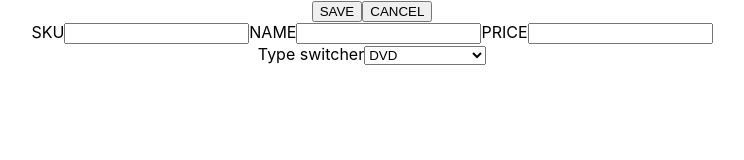
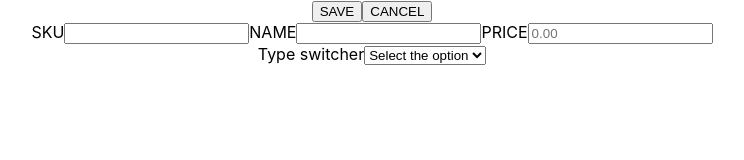
Before and after one commit to Wonderband/scandireact, a React (Create React App) app: page /add-product in a window 1280 px wide. Shown: the top 160 px of the page, without its empty margins (268-1012 px from the left). Built offline with nearby package versions, Linux system fonts and the light colour scheme.

Commit message:
validation done

```diff
--- a/package.json
+++ b/package.json
@@ -17,7 +17,8 @@
     "react-router-dom": "^6.8.1",
     "react-scripts": "5.0.1",
     "react-toastify": "^9.1.1",
-    "web-vitals": "^2.1.4"
+    "web-vitals": "^2.1.4",
+    "yup": "^1.0.0"
   },
   "scripts": {
     "start": "react-scripts start",
--- a/src/components/AddProduct/AddProduct.jsx
+++ b/src/components/AddProduct/AddProduct.jsx
@@ -1,4 +1,4 @@
-import { Field, Form, Formik } from "formik";
+import { ErrorMessage, Field, Form, Formik } from "formik";
 import { useEffect, useState } from "react";
 import { ThreeDots } from "react-loader-spinner";
 import { useDispatch, useSelector } from "react-redux";
@@ -7,6 +7,7 @@ import { toast } from "react-toastify";
 import { JointClass } from "../../classes/product";
 import { addNewProduct } from "../../redux/operations";
 import { selectPending } from "../../redux/selectors";
+import * as yup from "yup";
 // import {
 //   toastAddProductError,
 //   toastAddProductSuccess,
@@ -39,38 +40,49 @@ export const AddProduct = () => {
   };
 
   const onChangeHandle = (e, { values, setFieldValue }) => {
-    console.log("field changed");
     const field = e.target;
     const fieldName = field.name;
     const fieldValue = field.value;
-    console.log(fieldName, fieldValue);
     values[fieldName] = fieldValue;
-    console.log(values);
-    // setFormData({ ...formData, [fieldName]: fieldValue });
-
     if (fieldName === "type") {
-      console.log("type changed!");
-      // values[fieldName] = fieldValue;
       values.size = "";
       values.weight = "";
       values.height = "";
       values.width = "";
       values.length = "";
-      console.log(values.type);
       setTypeValue(values.type);
-      console.log(values);
-      // setFormData({
-      //   ...formData,
-      //   [fieldName]: fieldValue,
-      //   size: "",
-      //   weight: "",
-      //   height: "",
-      //   width: "",
-      //   length: "",
-      // });
-      // console.log(values);
     }
   };
+
+  let patternTwoDigisAfterComma = /^\d+(\.\d{0,2})?$/;
+  const floatValidator = yup
+    .number()
+    .positive()
+    .test(
+      "is-decimal",
+      "The amount should be a decimal with maximum two digits after comma",
+      (val) => {
+        if (val !== undefined) {
+          return patternTwoDigisAfterComma.test(val);
+        }
+        return true;
+      }
+    )
+    .min(0.01, "Price should be at least $0.01")
+    .max(1000000, "Price should be no more than $1000000")
+    .required("Please input the price");
+
+  const validation = yup.object().shape({
+    sku: yup.string().required("Please, enter SKU"),
+    name: yup
+      .string()
+      .min(2, "Name should be at least 2 characters")
+      .max(16, "Name should be no longer than 16 characters")
+      .required("Please, enter the name"),
+    price: floatValidator,
+    type: yup.string().required("Please choose the type"),
+    // size: yup.number().required("No size!"),
+  });
   return (
     <Formik
       initialValues={{
@@ -85,7 +97,7 @@ export const AddProduct = () => {
         length: "",
       }}
       onSubmit={onSubmitHandle}
-      // validationSchema={validation}
+      validationSchema={validation}
     >
       {(values) => {
         return (
@@ -99,62 +111,114 @@ export const AddProduct = () => {
               SKU
               <Field name="sku" type="text" value={values.sku} />
             </label>
+            <ErrorMessage
+              name="sku"
+              component="span"
+              // className={styles.errorMessage}
+            />
             <label>
               NAME
               <Field name="name" type="text" value={values.name} />
             </label>
+            <ErrorMessage
+              name="name"
+              component="span"
+              // className={styles.errorMessage}
+            />
             <label>
               PRICE
-              <Field name="price" type="number" value={values.price} />
+              <Field
+                name="price"
+                type="number"
+                step="0.01"
+                placeholder="0.00"
+                value={values.price}
+              />
             </label>
+            <ErrorMessage
+              name="price"
+              component="span"
+              // className={styles.errorMessage}
+            />
             <br />
 
             <label>
               Type switcher
-              <Field
-                as="select"
-                name="type"
-                value={values.type}
-                required
-                // onChange={(e) => {
-                //   onChangeHandle(e, values);
-                //   values.setFieldValue("type", e.target.value);
-                // }}
-              >
-                <option value="" disabled>
-                  Select the option
-                </option>
+              <Field as="select" name="type" value={values.type} required>
+                <option hidden>Select the option</option>
                 <option value="DVD">DVD</option>
                 <option value="Book">Book</option>
                 <option value="Furniture">Furniture</option>
               </Field>
+              <ErrorMessage
+                name="type"
+                component="span"
+                // className={styles.errorMessage}
+              />
               <br />
             </label>
             {typeValue === "DVD" && (
               <label>
                 Size (MB)
-                <Field type="number" name="size" value={values.size} />
+                <Field
+                  type="number"
+                  name="size"
+                  value={values.size}
+                  min={1}
+                  max={1000000}
+                  required
+                />
               </label>
             )}
             {typeValue === "Book" && (
               <label>
                 Weight (KG)
-                <Field type="number" name="weight" value={values.weight} />
+                <Field
+                  type="number"
+                  name="weight"
+                  step="0.001"
+                  placeholder="0.000"
+                  min={0.001}
+                  max={1000000}
+                  value={values.weight}
+                  required
+                />
               </label>
             )}
             {typeValue === "Furniture" && (
               <>
                 <label>
                   Height (CM)
-                  <Field type="number" name="height" value={values.height} />
+                  <Field
+                    type="number"
+                    name="height"
+                    min={1}
+                    max={1000000}
+                    value={values.height}
+                    required
+                  />
                 </label>
                 <label>
                   Width (CM)
-                  <Field type="number" name="width" value={values.width} />
+                  <Field
+                    type="number"
+                    name="width"
+                    min={1}
+                    max={1000000}
+                    value={values.width}
+                    required
+                  />
                 </label>
                 <label>
                   Length (CM)
-                  <Field type="number" name="length" value={values.length} />
+                  <Field
+                    type="number"
+                    name="length"
+                    min={1}
+                    max={1000000}
+                    value={values.length}
+                    required
+                  />
                 </label>
               </>
             )}
```
Also changed, not shown: 1 other file (tests, documents, lock files or other folders).
